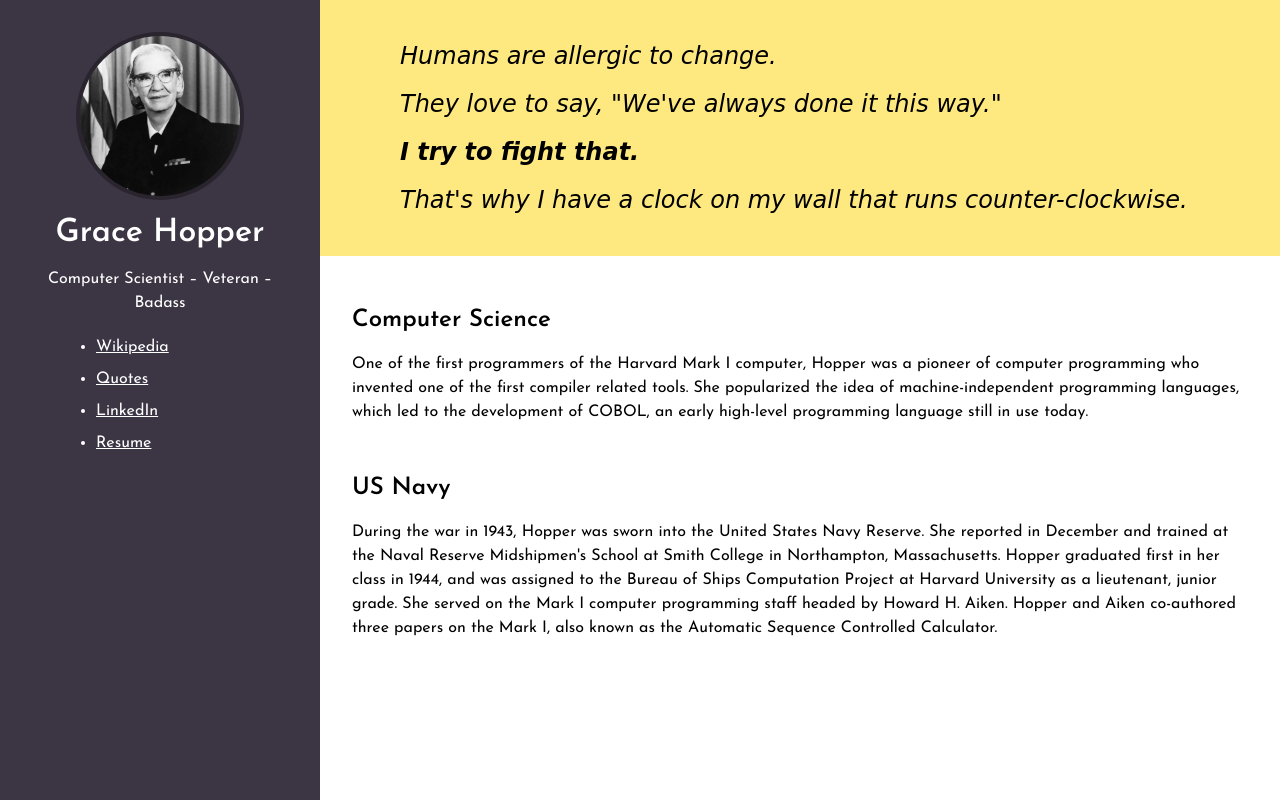
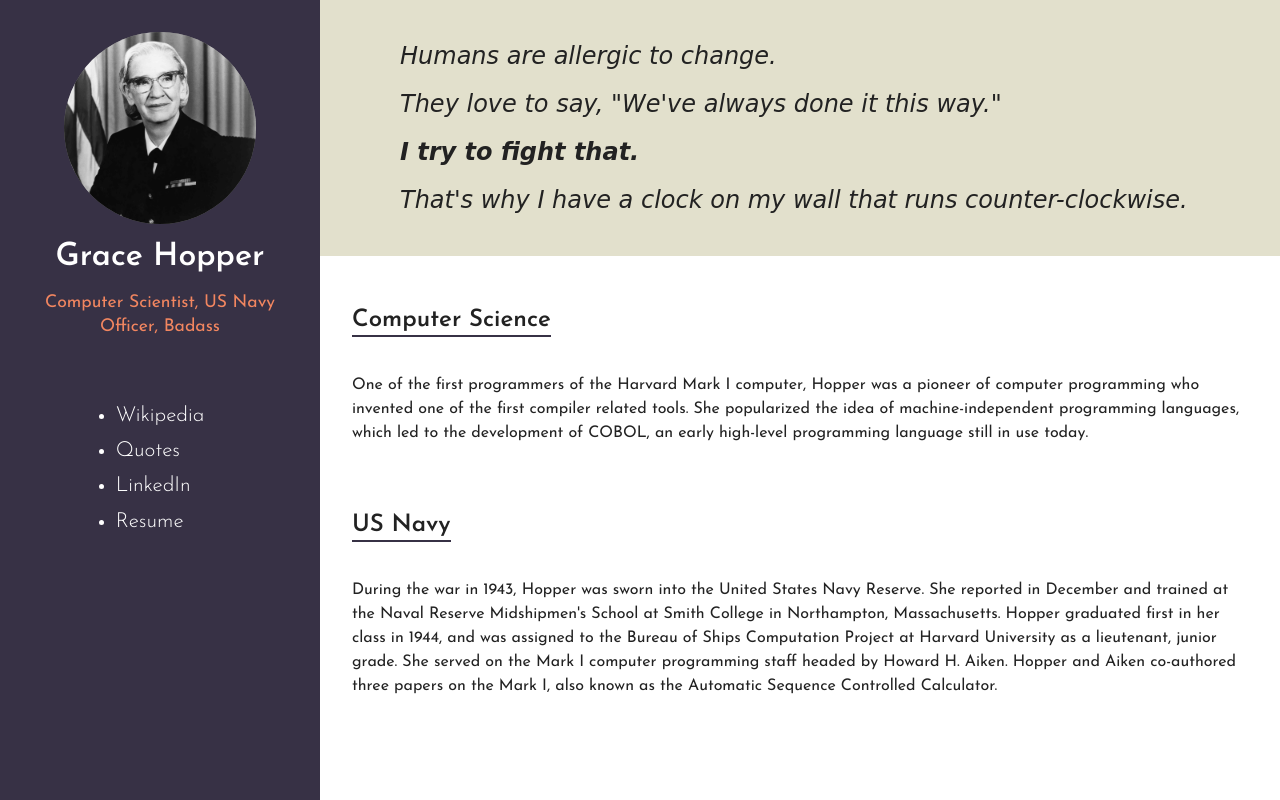
Before and after one commit to felixmiao/workshop-hackathon-101, a website: page index.html in a window 1280 px wide. Drawn offline with Linux system fonts and the light colour scheme; a web font is replaced by a local one.

Commit message:
Improve styling

```diff
--- a/index.html
+++ b/index.html
@@ -8,7 +8,7 @@
     <link rel="stylesheet" href="normalize.min.css" />
 
     <link
-      href="https://fonts.googleapis.com/css?family=Averia+Serif+Libre:400,400i%7CJosefin+Sans:400,400i,600"
+      href="https://fonts.googleapis.com/css?family=Averia+Serif+Libre:400,400i%7CJosefin+Sans:300,400,400i,600"
       rel="stylesheet"
     />
   </head>
@@ -19,10 +19,14 @@
       <div class="sidebarColumn">
         <div class="sidebarContent">
           <div class="headshotWrapper">
-            <img src="./images/headshot.jpg" class="headshot" />
+            <img
+              src="./images/headshot.jpg"
+              alt="Grace Hopper"
+              class="headshot"
+            />
           </div>
           <h1>Grace Hopper</h1>
-          <p>Computer Scientist – Veteran – Badass</p>
+          <p class="titles">Computer Scientist, US Navy Officer, Badass</p>
           <ul class="links">
             <li>
               <a href="https://en.wikipedia.org/wiki/Grace_Hopper">Wikipedia</a>
@@ -59,6 +63,7 @@
           </p>
           <h2>US Navy</h2>
           <p>
+            <!-- source: wikipedia -->
             During the war in 1943, Hopper was sworn into the United States Navy
             Reserve. She reported in December and trained at the Naval Reserve
             Midshipmen's School at Smith College in Northampton, Massachusetts.
--- a/styles.css
+++ b/styles.css
@@ -5,6 +5,7 @@ html {
 body#home {
   height: 100%;
   background-color: white;
+  color: #222;
   font-family: "Josefin Sans", sans-serif;
   line-height: 1.5rem;
   max-width: 2000px;
@@ -23,16 +24,12 @@ div.twoColumn {
   }
 }
 
+/* Sidebar */
+
 div.sidebarColumn {
   grid-column-start: 1;
   grid-column-end: 4;
-  background-color: #3c3544;
-  width: 100%;
-}
-
-div.mainColumn {
-  grid-column-start: 4;
-  grid-column-end: 13;
+  background-color: #373145;
   width: 100%;
 }
 
@@ -42,30 +39,50 @@ div.sidebarColumn > div.sidebarContent {
   padding: 2em;
 }
 
+div.sidebarColumn > div.sidebarContent > p.titles {
+  color: #f28660;
+  font-size: 1.1rem;
+}
+
 div.sidebarColumn > div.sidebarContent > ul.links {
-  color: white;
   margin: 0 auto;
   text-align: left;
-  max-width: 8rem;
+  display: inline-block;
   padding-left: 0;
-  line-height: 2rem;
+  margin-top: 2em;
+  line-height: 2.2rem;
+  font-size: 1.3rem;
+  font-weight: 300;
 }
 div.sidebarColumn > div.sidebarContent > ul.links > li > a {
   color: white;
+  text-decoration: none;
+}
+
+div.sidebarColumn > div.sidebarContent > ul.links > li > a:hover {
+  color: #f28660;
 }
 
 div.sidebarColumn > div.sidebarContent > div.headshotWrapper {
   background-color: grey;
-  height: 10rem;
-  width: 10rem;
+  max-height: 12rem;
+  max-width: 12rem;
+  width: 100%;
   border-radius: 50%;
   overflow: hidden;
   margin: 0 auto;
-  border: 4px solid #29242e;
 }
 
 div.sidebarColumn > div.sidebarContent > div.headshotWrapper > img.headshot {
   height: 100%;
+  width: 100%;
+}
+
+/* Main column */
+
+div.mainColumn {
+  grid-column-start: 4;
+  grid-column-end: 13;
   width: 100%;
 }
 
@@ -74,7 +91,7 @@ div.mainColumn > div {
 }
 
 div.mainColumn > div.tagline {
-  background-color: #fee980;
+  background-color: #e2e0cc;
   font-family: "Averia Serif Libre", cursive;
   font-size: 1.5rem;
   line-height: 3rem;
@@ -90,3 +107,9 @@ div.mainColumn > div.tagline > .avoidWrap {
 div.mainColumn > div.mainContent > p {
   padding-bottom: 2rem;
 }
+
+div.mainColumn > div.mainContent > h2 {
+  border-bottom: 2px solid #373145;
+  padding-bottom: 3px;
+  display: inline-block;
+}
```
